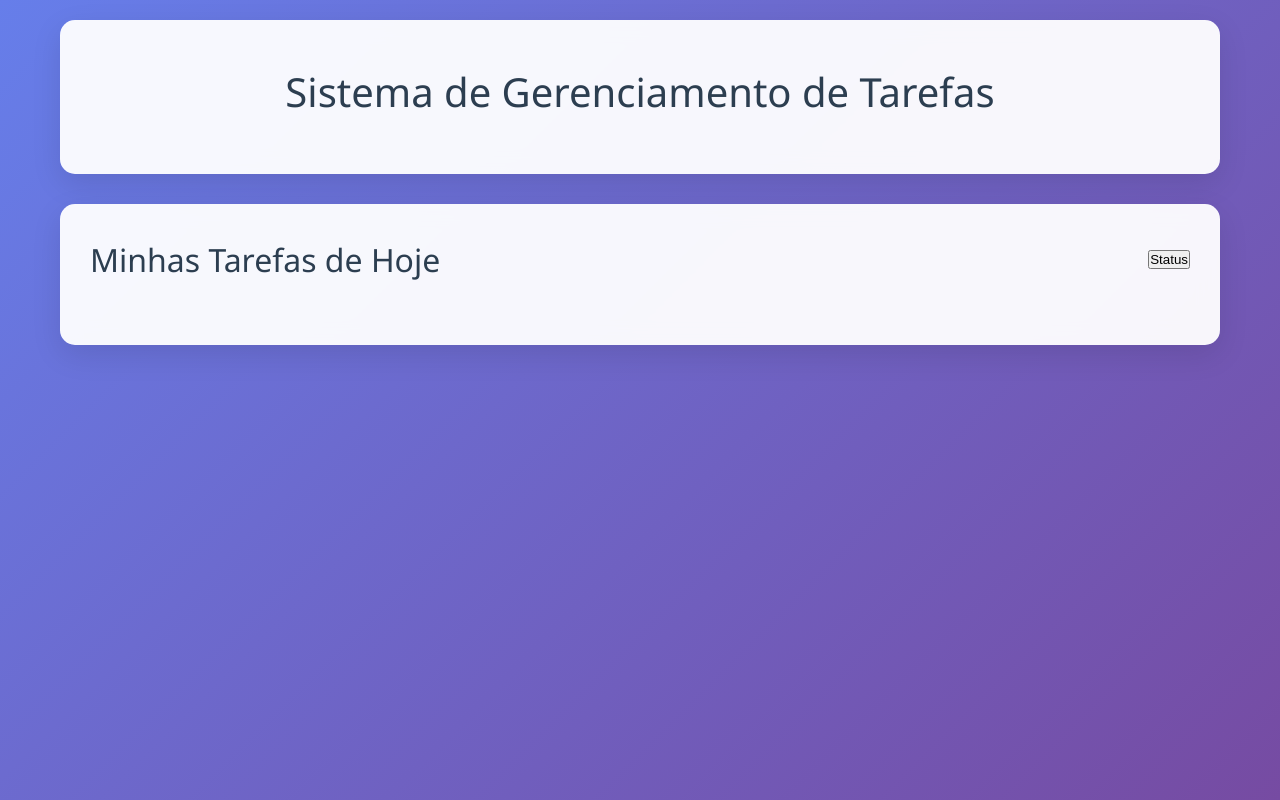
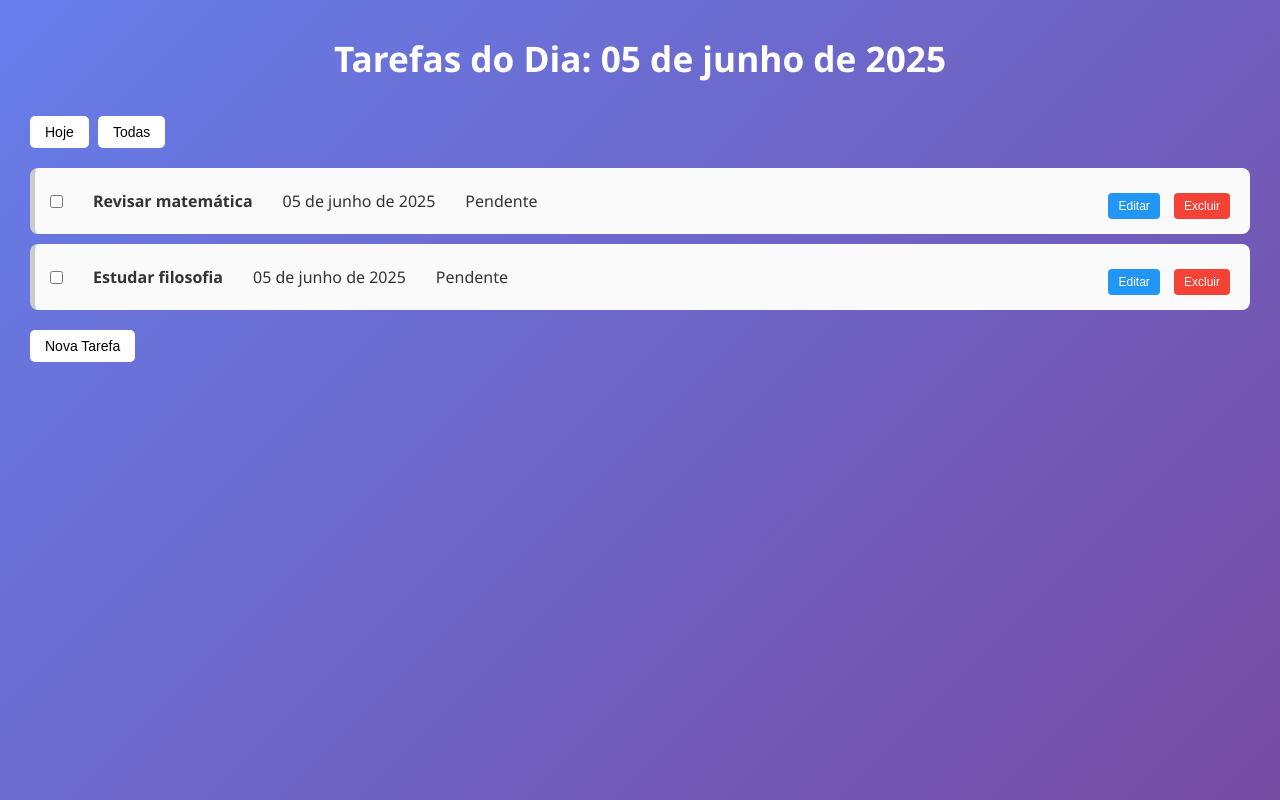
Before and after one commit to jjcxz/projeto_desenvolvimentoweb, a PHP site: page /html/hoje.html in a window 1280 px wide. Run offline with PHP 8.4, Linux system fonts and the light colour scheme.

Commit message:
mudanças da página inical, mostrar tarefas do dia

```diff
--- a/css/pagininicial.css
+++ b/css/pagininicial.css
@@ -11,144 +11,154 @@ body {
     min-height: 100vh;
     color: #333;
     line-height: 1.6;
+    padding: 30px;
 }
 
-.container {
-    max-width: 1200px;
-    margin: 0 auto;
-    padding: 20px;
+h1 {
+    font-size: 2.2rem;
+    text-align: center;
+    color: #fff;
+    margin-bottom: 20px;
 }
 
-/* Header */
-.header {
-    text-align: center;
-    background: rgba(255, 255, 255, 0.95);
-    padding: 40px 20px;
-    border-radius: 15px;
-    margin-bottom: 30px;
-    box-shadow: 0 10px 30px rgba(0, 0, 0, 0.1);
-    backdrop-filter: blur(10px);
+button {
+    margin-top: 10px;
+    margin-right: 5px;
+    padding: 8px 15px;
+    font-size: 14px;
+    border: none;
+    background-color: #ffffff;
+    color: rgb(0, 0, 0);
+    border-radius: 5px;
+    cursor: pointer;
+    transition: background 0.3s ease;
 }
 
-.header h1 {
-    font-size: 2.5rem;
-    color: #2c3e50;
-    margin-bottom: 10px;
-    font-weight: 300;
+button:hover {
+    background-color: #c49dfb;
 }
 
-.header p {
-    color: #666;
-    font-size: 1.1rem;
+ul {
+    list-style-type: none;
+    padding: 0;
 }
 
-/* Seção de Tarefas */
-.tasks-section {
-    background: rgba(255, 255, 255, 0.95);
-    border-radius: 15px;
-    padding: 30px;
-    box-shadow: 0 10px 30px rgba(0, 0, 0, 0.1);
-    backdrop-filter: blur(10px);
-}
-
-.section-header {
+li {
+    background-color: #fafafa;
+    margin-bottom: 10px;
+    padding: 15px;
+    border-radius: 8px;
     display: flex;
     justify-content: space-between;
     align-items: center;
-    margin-bottom: 30px;
-    flex-wrap: wrap;
-    gap: 20px;
+    border-left: 5px solid #ccc;
+    transition: all 0.3s ease;
 }
 
-.section-header h2 {
-    color: #2c3e50;
-    font-size: 2rem;
-    font-weight: 300;
+li:hover {
+    transform: translateY(-2px);
+    box-shadow: 0 4px 10px rgba(0,0,0,0.1);
 }
 
-/* Filtros */
-.filters {
-    display: flex;
-    gap: 10px;
-    flex-wrap: wrap;
+.task-checkbox {
+    margin-right: 15px;
 }
 
-.filter-btn {
-    padding: 12px 24px;
-    border: none;
-    border-radius: 25px;
-    background: #ecf0f1;
-    color: #2c3e50;
-    cursor: pointer;
-    transition: all 0.3s ease;
-    font-weight: 500;
-    font-size: 0.9rem;
-    text-transform: uppercase;
-    letter-spacing: 0.5px;
+.tarefa-info {
+    flex: 1;
+    display: flex;
+    gap: 30px;
+    align-items: center;
 }
 
-.filter-btn:hover {
-    background: #bdc3c7;
-    transform: translateY(-2px);
+.tarefa-info span {
+    min-width: 100px;
+    font-weight: 500;
+    color: #333;
 }
 
-.filter-btn.active {
+.acoes button {
+    margin-left: 5px;
+    padding: 6px 10px;
+    font-size: 12px;
+    cursor: pointer;
+    border-radius: 4px;
+    border: none;
+}
+
+.acoes button.editar {
     background: #3498db;
     color: white;
-    box-shadow: 0 5px 15px rgba(52, 152, 219, 0.3);
 }
 
-
-/* Grid de Tarefas */
-.tasks-grid {
-    display: grid;
-    grid-template-columns: repeat(auto-fill, minmax(350px, 1fr));
-    gap: 25px;
+.acoes button.excluir {
+    background: #e74c3c;
+    color: white;
 }
 
-/* Card de Tarefa */
-.task-card {
-    background: #fafafa;
-    border-radius: 12px;
-    padding: 25px;
-    box-shadow: 0 5px 15px rgba(0, 0, 0, 0.08);
-    transition: all 0.3s ease;
-    border-left: 5px solid;
-    position: relative;
+.filtros {
+    margin: 20px 0;
 }
 
-.task-card:hover {
-    transform: translateY(-3px);
-    box-shadow: 0 10px 25px rgba(0, 0, 0, 0.15);
+/* Modal */
+.modal {
+    display: none;
+    position: fixed;
+    z-index: 2;
+    left: 0; top: 0;
+    width: 100%; height: 100%;
+    background-color: rgba(0,0,0,0.4);
 }
 
-/* Cores das bordas por status */
-.task-card.pendente { border-left-color: #e74c3c; }
-.task-card.em-andamento { border-left-color: #f39c12; }
-.task-card.concluído { border-left-color: #27ae60; }
-
-.task-header {
-    display: flex;
-    justify-content: space-between;
-    align-items: flex-start;
-    margin-bottom: 15px;
-    gap: 15px;
+.modal-content {
+    background-color: #fff;
+    margin: 10% auto;
+    padding: 20px;
+    width: 300px;
+    border-radius: 10px;
+    position: relative;
+    box-shadow: 0 4px 15px rgba(0, 0, 0, 0.2);
 }
 
-.task-name {
-    font-size: 1.3rem;
-    font-weight: 600;
-    color: #2c3e50;
-    line-height: 1.3;
-    flex: 1;
+.modal input, .modal select {
+    width: 100%;
+    padding: 10px;
+    margin-bottom: 12px;
+    border-radius: 5px;
+    border: 1px solid #ccc;
 }
 
-.task-status {
-    padding: 6px 16px;
-    border-radius: 20px;
-    font-size: 0.8rem;
-    font-weight: 600;
-    text-transform: uppercase;
-    letter-spacing: 0.5px;
-    white-space: nowrap;
+.modal h3 {
+    margin-bottom: 15px;
+    color: #333;
+    text-align: center;
 }
+
+.close {
+    position: absolute;
+    right: 10px;
+    top: 5px;
+    font-size: 18px;
+    cursor: pointer;
+    color: #aaa;
+    transition: color 0.2s ease;
+}
+
+.close:hover {
+    color: #000;
+}
+
+/* Cores para status */
+li[data-status="Pendente"] {
+    border-left-color: #e74c3c;
+}
+
+li[data-status="Em andamento"] {
+    border-left-color: #f39c12;
+}
+
+li[data-status="Concluída"] {
+    border-left-color: #27ae60;
+    text-decoration: line-through;
+    color: #aaa;
+}
--- a/html/hoje.html
+++ b/html/hoje.html
@@ -7,14 +7,32 @@
         <link rel="stylesheet" href="../css/pagininicial.css">
     </head>
     <body>
-        <div class="container">
-            <header class="header">
-                <h1>Sistema de Gerenciamento de Tarefas</h1>
-            </header>
-<section class="tasks-section">
-    <div class="section-header">
-        <h2>Minhas Tarefas de Hoje</h2>
-            <button class="btn" data-status="status"> Status</button>
+
+  <h1>Tarefas do Dia: <span id="dataAtual"></span></h1>
+
+
+  <div class="filtros">
+    <button onclick="mostrarHoje()">Hoje</button>
+    <button onclick="mostrarTodas()">Todas</button>
+  </div>
+
+  <ul id="listaTarefas"></ul>
+
+   <button onclick="abrirModal()">Nova Tarefa</button>
+
+  <div id="modalTarefa" class="modal">
+    <div class="modal-content">
+      <span class="close" onclick="fecharModal()">&times;</span>
+      <h3 id="tituloModal">Nova Tarefa</h3>
+      <input type="text" id="inputNome" placeholder="Nome da tarefa">
+      <input type="date" id="inputData">
+      <select id="inputStatus">
+        <option value="Pendente">Pendente</option>
+        <option value="Concluída">Concluída</option>
+      </select>
+      <button onclick="salvarTarefa()">Salvar</button>
     </div>
-</section> </div>
-</body> </html>
+  </div>
+  <script src="../js/script.js"></script>
+</body>
+</html>
```
